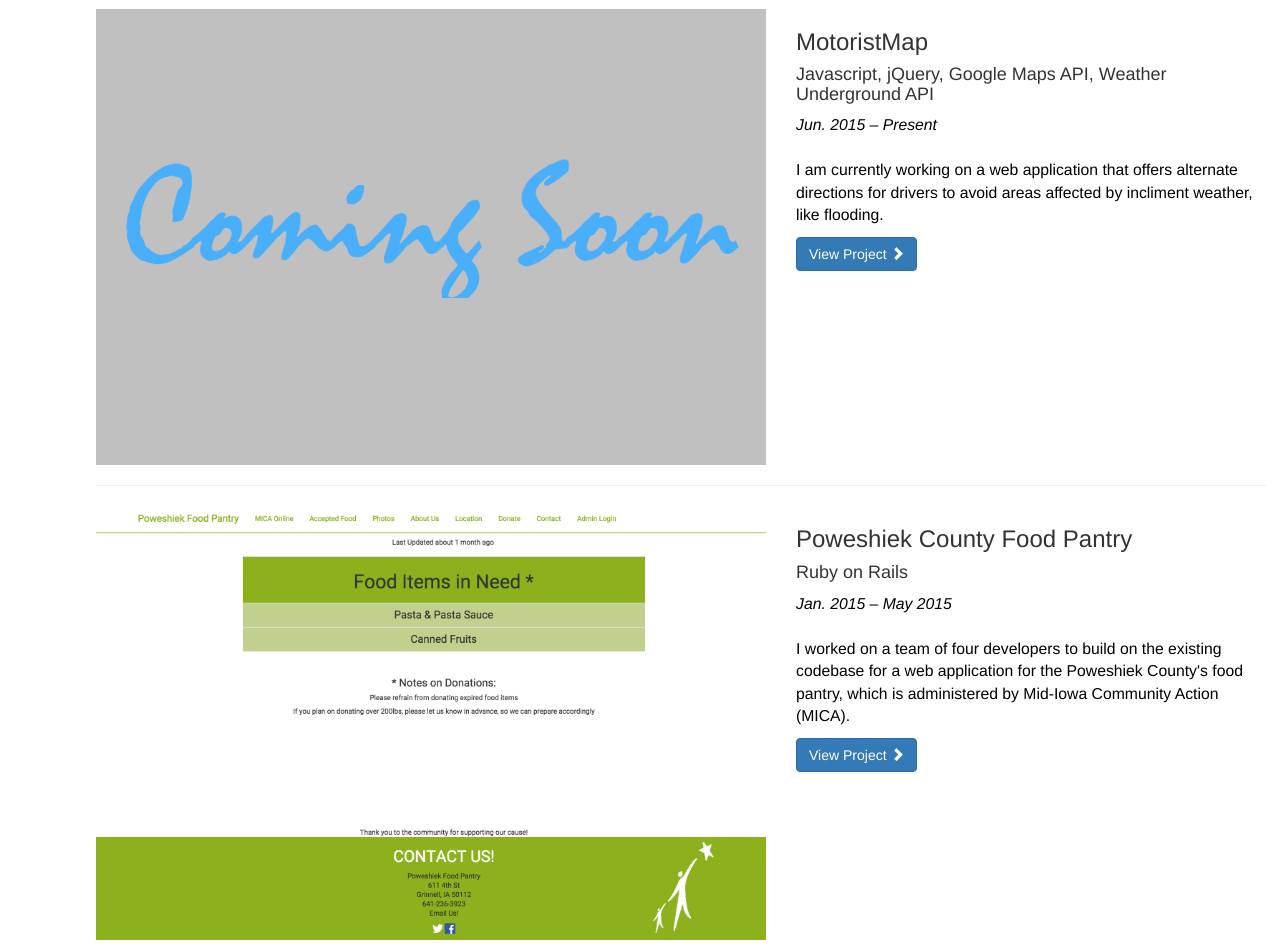
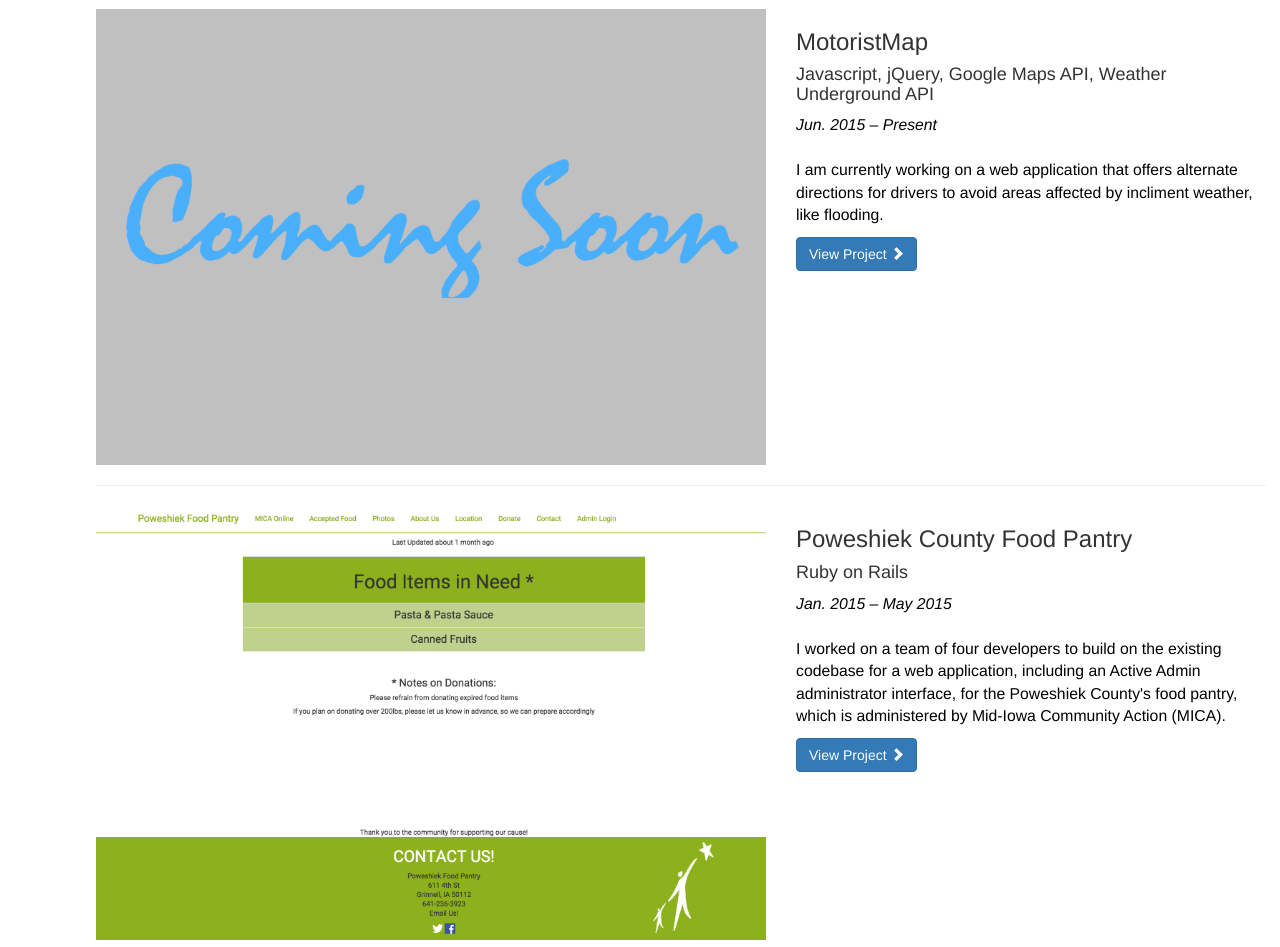
Before and after one commit to loyolu/loyolu.github.io, a plain HTML site: page sw.html in a window 1280 px wide. Shown: the part 150-1097 px from the top of the page. Drawn offline with Linux system fonts and the light colour scheme.

Commit message:
Update sw.html

```diff
--- a/sw.html
+++ b/sw.html
@@ -89,7 +89,7 @@
             <div class="col-md-5">
                 <h3>Poweshiek County Food Pantry</h3>
                 <h4>Ruby on Rails</h4>
-                <p><em> Jan. 2015 – May 2015 </em><br><br>I worked on a team of four developers to build on the existing codebase for a web application for the Poweshiek County's food pantry, which is administered by Mid-Iowa Community Action (MICA).</p>
+                <p><em> Jan. 2015 – May 2015 </em><br><br>I worked on a team of four developers to build on the existing codebase for a web application, including an Active Admin administrator interface, for the Poweshiek County's food pantry, which is administered by Mid-Iowa Community Action (MICA).</p>
 
                 <a class="btn btn-primary" href="http://guarded-sea-4243.herokuapp.com/">View Project <span class="glyphicon glyphicon-chevron-right"></span></a>
             </div>
```
